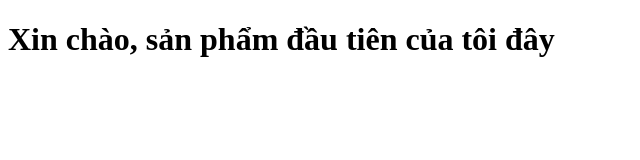
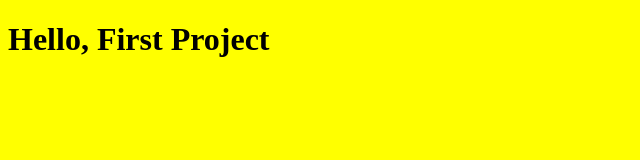
Before and after one commit to huynhquoctrung/study-remote2, a plain HTML site: page index.html in a window 1280 px wide. Shown: the whole page, without its empty margins (0-640 px from the left). Drawn offline with Linux system fonts and the light colour scheme.

Commit message:
Edit theme 123

```diff
--- /dev/null
+++ b/css/style.css
@@ -0,0 +1,3 @@
+body{
+	background: yellow;
+}
--- a/index.html
+++ b/index.html
@@ -1,11 +1,12 @@
 <!DOCTYPE html PUBLIC "-//W3C//DTD XHTML 1.0 Transitional//EN" "http://www.w3.org/TR/xhtml1/DTD/xhtml1-transitional.dtd">
 <html xmlns="http://www.w3.org/1999/xhtml">
 <head>
-<meta http-equiv="Content-Type" content="text/html; charset=utf-8" />
-<title>Untitled Document</title>
+	<meta http-equiv="Content-Type" content="text/html; charset=utf-8" />
+	<title>Untitled Document</title>
+	<link href="css/style.css" rel="stylesheet">
 </head>
 
 <body>
-	<h1>Xin chào, sản phẩm đầu tiên của tôi đây</h1>
+	<h1>Hello, First Project</h1>
 </body>
 </html>
```
